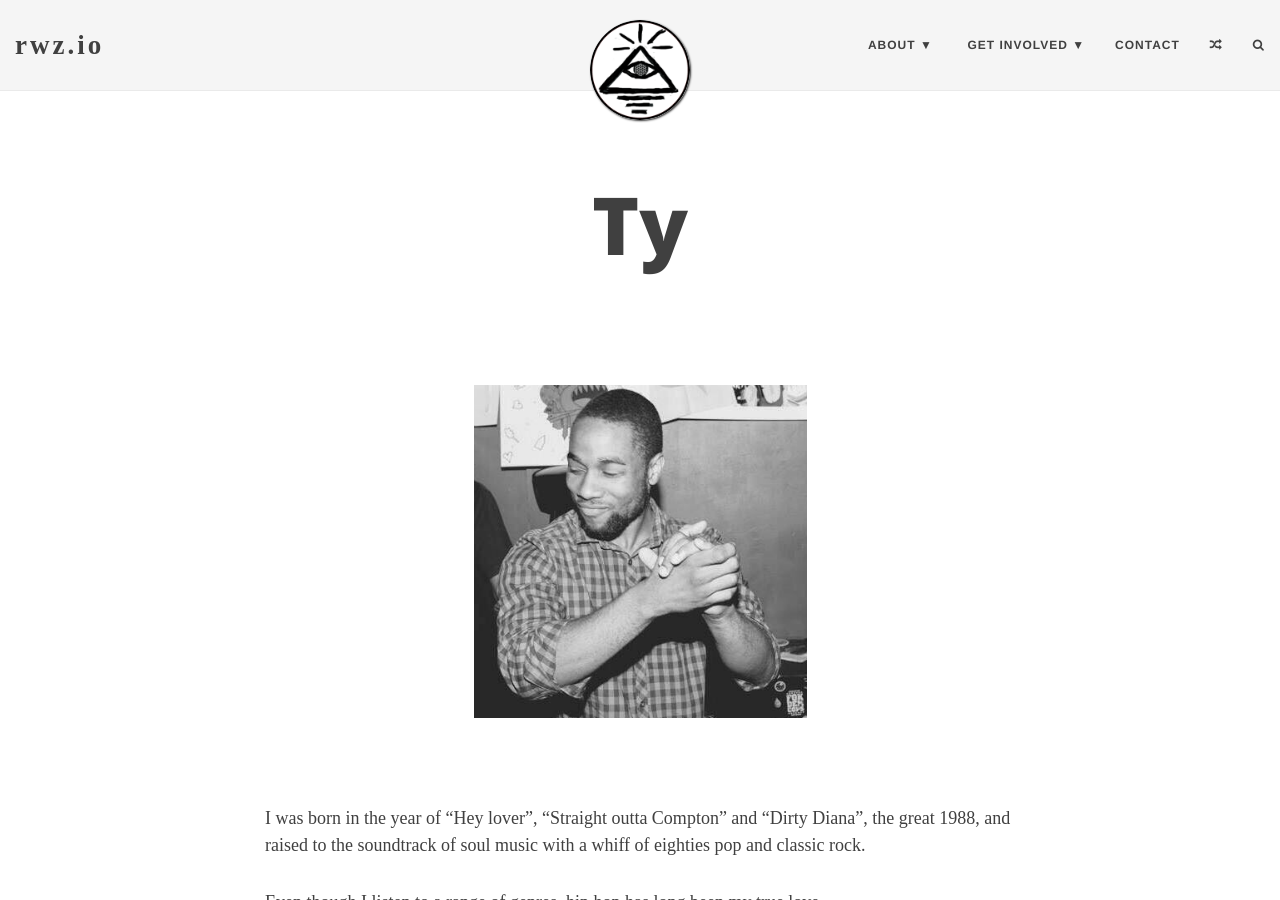
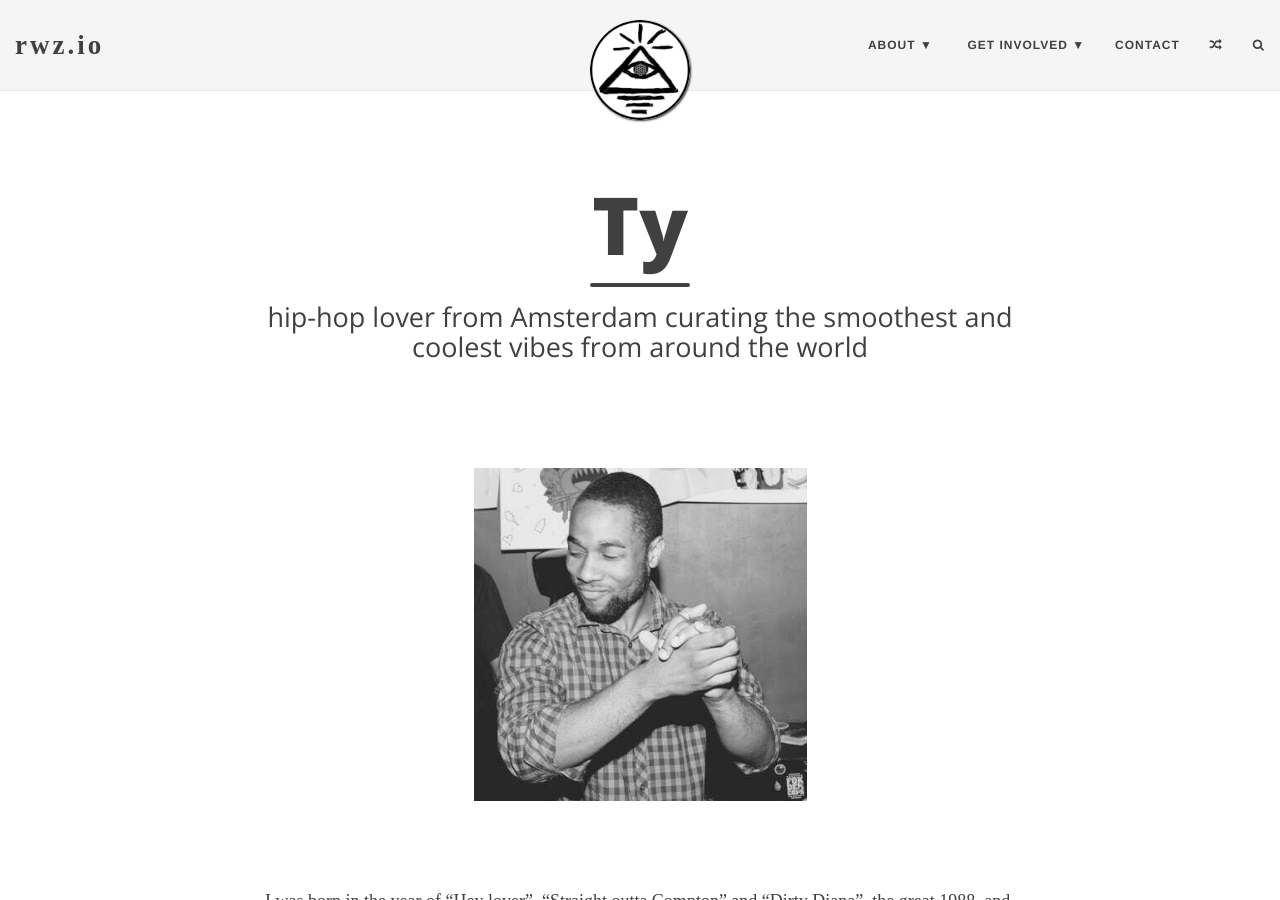
Before and after one commit to rhymeswithzion/rwz-test, a Jekyll site: the page built from curators/ty.md, in a window 1280 px wide and 900 px high. Built offline with Jekyll 4.4.1, drawn with Linux system fonts in a browser that asks for light colours; some web fonts are replaced.

Commit message:
Update ty.md

```diff
--- a/curators/ty.md
+++ b/curators/ty.md
@@ -1,7 +1,7 @@
 ---
 layout: page
 title: Ty
-subtitle: null
+subtitle: hip-hop lover from Amsterdam curating the smoothest and coolest vibes from around the world
 published: true
 ---
 <br>
```
